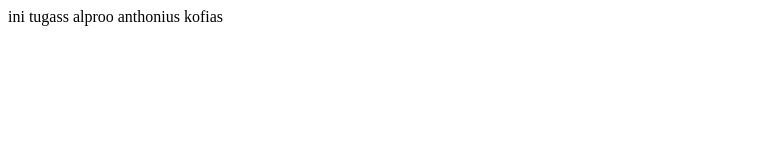
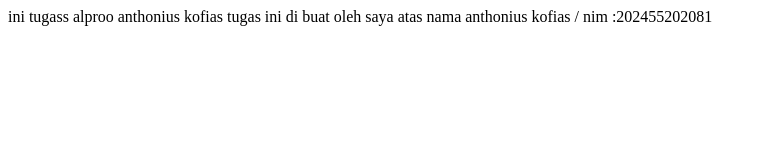
Before and after one commit to Anthonius2005/ANTHON-KOFIAS, a plain HTML site: page index.html in a window 1280 px wide. Shown: the whole page, without its empty margins (0-767 px from the left). Drawn offline with Linux system fonts and the light colour scheme.

Commit message:
Update index.html

```diff
--- a/index.html
+++ b/index.html
@@ -9,3 +9,4 @@
     ini tugass alproo anthonius kofias
 </body>
 </html>
+tugas ini di buat oleh saya atas nama anthonius kofias / nim :202455202081
```
